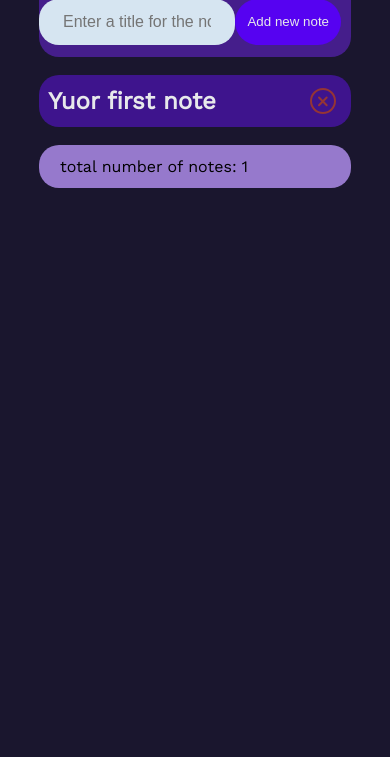
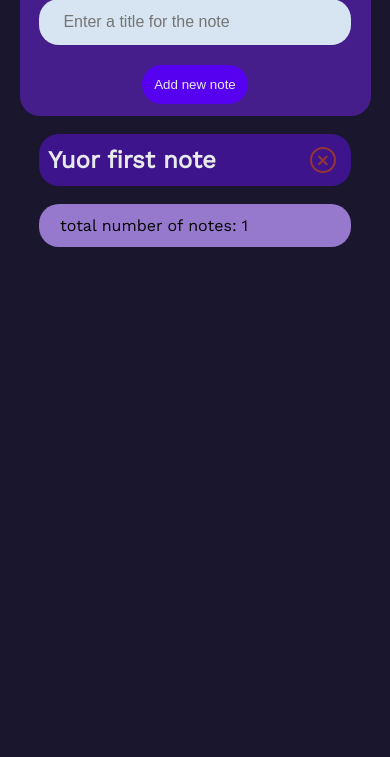
Before and after one commit to markToolis/vue-first-test, a plain HTML site: page index.html in a window 390 px wide. Shown: the part 87-844 px from the top of the page. Drawn offline with nearby package versions, Linux system fonts and the light colour scheme.

Commit message:
create mobile version

```diff
--- a/style.css
+++ b/style.css
@@ -109,3 +109,40 @@ body {
 	padding: 12px 0;
 	text-align: center;
 }
+@media (max-width:800px) {
+	.note-input-field__box{
+		display: block;
+	}
+	.add-btn{
+		display: block;
+		margin: 0px auto;
+		margin-top: 20px;
+	}
+	.note-input-field__input {
+		margin: 0 auto;
+		outline: none;
+		border: none;
+		display: block;
+		width:  75%;
+		color: #2c3e50;
+		padding: 0.3rem 1.5rem;
+		border-radius: 20px;
+		font-size: 1rem;
+		background-color: rgb(214, 229, 241);
+		height: 36px;
+	}
+}
+@media (max-width:600px) {
+	.note-input-field{
+		width: 90%;
+	}
+	.note-input-field__box{
+		display: block;
+	}
+	.add-btn{
+		display: block;
+		margin: 0px auto;
+		margin-top: 20px;
+	}
+
+}
```
